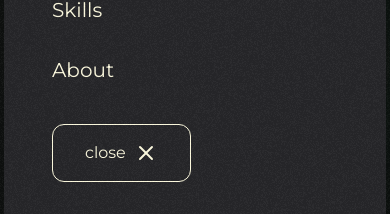
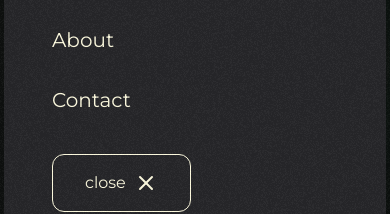
Before and after one commit to barisonurme/portfolio, a React (Vite) app: page / in a window 390 px wide. Both pictures are taken after a click on the element 326 px from the left and 48 px from the top of the page. Shown: the part 399-613 px from the top of the page. Built offline with nearby package versions, Linux system fonts and the light colour scheme; no server answers.

Commit message:
feat: contact added to hamburger menu

```diff
--- a/src/components/hamburger-menu.tsx
+++ b/src/components/hamburger-menu.tsx
@@ -44,7 +44,7 @@ const HamburgerMenu = ({
           BRSNRM
         </button>
 
-        {portfolioSections.map((section) => {
+        {[...portfolioSections, "contact"].map((section) => {
           return (
             <div
               onClick={() => {
```
